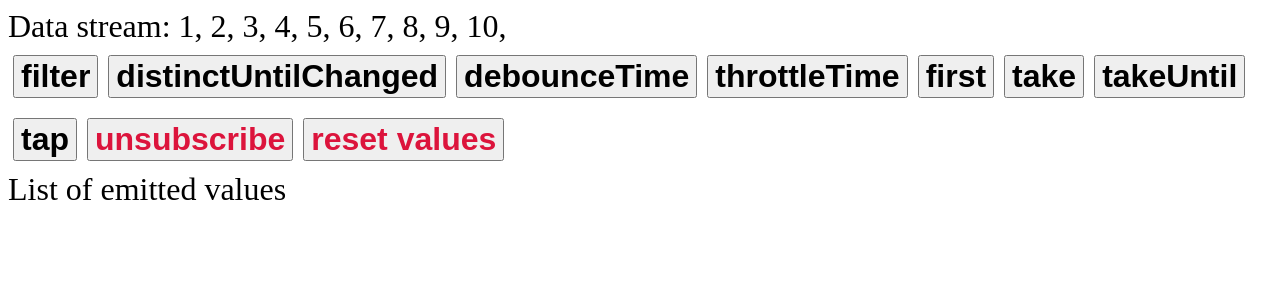
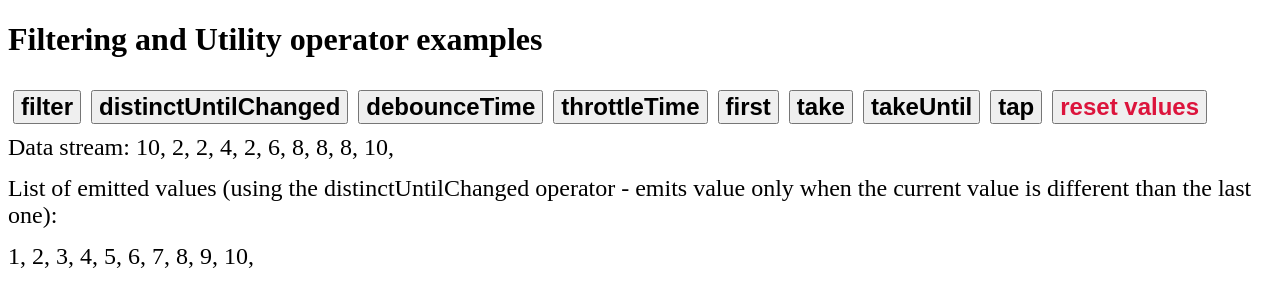
Before and after one commit to petercsonka/observables, an Angular app: page / in a window 1280 px wide. Both pictures are taken after a click on the button "distinctUntilChanged". Shown: the top 306 px of the page. Built offline with nearby package versions, Linux system fonts and the light colour scheme.

Commit message:
extend operator tests

```diff
--- a/src/app/app.component.css
+++ b/src/app/app.component.css
@@ -1,5 +1,9 @@
 div, span, button, li {
-    font-size: xx-large;
+    font-size: x-large;
+}
+
+div {
+  margin-bottom: 14px;
 }
 
 button {
--- a/src/app/app.component.html
+++ b/src/app/app.component.html
@@ -1,7 +1,4 @@
-<div>
-  Data stream: <span *ngFor="let value of dataStream">{{value}}, </span>
-</div>
-
+<h1>Filtering and Utility operator examples</h1>
 <button (click)="useFilter()">filter</button>
 <button (click)="useDistinctUntilChanged()">distinctUntilChanged</button>
 <button (click)="useDebounceTime()">debounceTime</button>
@@ -10,9 +7,13 @@
 <button (click)="useTake()">take</button>
 <button (click)="useTakeUntil()">takeUntil</button>
 <button (click)="useTap()">tap</button>
-<button (click)="reset()" class="reset">unsubscribe</button>
 <button (click)="reset()" class="reset">reset values</button>
 
-<div>List of emitted values {{description}}</div>
+<div [hidden]="hideDataStream">
+  Data stream: <span *ngFor="let value of dataStream">{{value}}, </span>
+</div>
+
+<div [hidden]="hideClickCounts">Total number of clicks events: {{clickCounts}}</div>
+<div [hidden]="hideDescription">List of emitted values {{description}}</div>
 <span *ngFor="let value of emittedValues"><span>{{value}}, </span></span>
 <!-- <div *ngFor="let value of emittedValues"><span>{{proba}}</span></div> -->
--- a/src/app/app.component.ts
+++ b/src/app/app.component.ts
@@ -1,6 +1,6 @@
 import { Component } from '@angular/core';
-import { from, Observable, of } from 'rxjs';
-import { filter, first, map, take, tap } from 'rxjs/operators';
+import { from, fromEvent, interval, Observable, Subscription } from 'rxjs';
+import { filter, first, take, tap, takeUntil, debounceTime, throttleTime, distinctUntilChanged } from 'rxjs/operators';
 
 @Component({
   selector: 'app-root',
@@ -8,103 +8,118 @@ import { filter, first, map, take, tap } from 'rxjs/operators';
   styleUrls: ['./app.component.css']
 })
 export class AppComponent {
-  description = '';
   public dataStream = [1, 2, 3, 4, 5, 6, 7, 8, 9, 10];
-  public emittedValues: number[] = [];
+  public emittedValues: any[] = [];
+  public clickCounts = 0;
+  public description = '';
+  public hideDataStream = true;
+  public hideClickCounts = true;
+  public hideDescription = true;
 
   private observable$!: Observable<number>;
+  private subscription!: Subscription;
 
-  private filter$!: Observable<number>;
-  private distinctUntilChanged$!: Observable<number>;
-  private debounceTime$!: Observable<number>;
-  private throttleTime$!: Observable<number>;
-  private first$!: Observable<number>;
-  private take$!: Observable<number>;
-  private takeUntil$!: Observable<number>;
-  private tap$!: Observable<number>;
-
-  private setupExecution(description: string): void {
-    this.reset();
-    this.description = description;
-    this.observable$ = from(this.dataStream);
-  }
-
+  //Filtering operators
   public useFilter(): void {
     this.setupExecution('(using the filter operator - only the even numbers will be emitted):');
     this.observable$.pipe(filter((value: number) => value % 2 === 0)).subscribe((value: number) => this.emittedValues.push(value));
   }
-
-  public useDistinctUntilChanged(): void {
-
-  }
-
-  public useDebounceTime(): void {
-
-  }
-
-  public useThrottleTime(): void {
-
-  }
-
   public useFirst(): void {
     this.setupExecution('(using the first operator - only the first number will be emitted):');
     this.observable$.pipe(first()).subscribe((value: number) => this.emittedValues.push(value));
   }
 
+  public useDistinctUntilChanged(): void {
+    this.setupExecution('(using the distinctUntilChanged operator - emits value only when the current value is different than the last one):');
+    this.dataStream = [10, 2, 2, 4, 2, 6, 8, 8, 8, 10];
+    this.observable$.pipe(distinctUntilChanged()).subscribe((value: number) => this.emittedValues.push(value));
+  }
+
   public useTake(): void {
-    this.setupExecution('(using the take operator - only the first four number will be emitted):');
+    this.setupExecution('(using the take operator - only the first four numbers will be emitted):');
     this.observable$.pipe(take(4)).subscribe((value: number) => this.emittedValues.push(value));
   }
 
   public useTakeUntil(): void {
-
+    this.reset();
+    this.setDescription('(using the takeUntil operator - values will be emitted until the first double click):');
+    this.setElementVisibility(true, false, true);
+    //const source = this.createIntervalObservable(1000, 0);
+    const source$ = interval(1000);
+    const clicks$ = fromEvent(document, 'dblclick');
+    const result$ = source$.pipe(takeUntil(clicks$));
+    this.subscription = result$.subscribe((value: number) => this.emittedValues.push(value));
   }
 
+  public useDebounceTime(): void {
+    this.reset();
+    this.setDescription('(using the debounceTime operator - emits the latest value of the source after 2000 ms passed without other source emission (click event)):');
+    this.setElementVisibility(true, false, false);
+    const clicks = fromEvent(document, 'click');
+    const result = clicks.pipe(tap((x) => this.clickCounts++), debounceTime(2000));
+    this.subscription = result.subscribe(x => this.emittedValues.push(x.type));
+  }
+
+  public useThrottleTime(): void {
+    this.reset();
+    this.setDescription('(using the throttleTime operator - emits a value from the source, then ignores source values for 2000 ms, then repeats this process):');
+    this.setElementVisibility(true, false, false);
+    const clicks = fromEvent(document, 'click');
+    const result = clicks.pipe(tap((x) => this.clickCounts++), throttleTime(2000));
+    this.subscription = result.subscribe(x => this.emittedValues.push(x.type));
+  }
+
+  //Utility operators
   public useTap(): void {
-    this.setupExecution('(using the tap operator - every number will be emitted, but they will be also logged):');
+    this.setupExecution('(using the tap operator - every number will be emitted, but they will be also logged to the console):');
     this.observable$.pipe(tap((value: number) => console.log(value))).subscribe((value: number) => this.emittedValues.push(value));
   }
 
   public reset(): void {
+    if(this.subscription) {
+      this.subscription.unsubscribe();
+    }
+    this.setElementVisibility(true, true, true);
     this.emittedValues = [];
     this.description = '';
+    this.clickCounts = 0;
   }
 
-  public useFilter2(): void {
-    this.setupExecution('(using the filter operator - only the even numbers will be emitted):');
-    this.observable$.pipe(filter((value: number) => value % 2 === 0)).subscribe((value: number) => this.emittedValues.push(value));
-
-    // const values = filter((value: number) => value % 2 === 0);
-    // values(this.observable$);
-
-    // this.observable$.pipe(filter((value: number) => value % 2 === 0)).subscribe({
-    //   next: (value: number) => this.emittedValues.push(value),
-    //   complete: () => this.emittedValues.push(200)
-    // });
+  private setupExecution(description: string): void {
+    this.reset();
+    this.setDescription(description);
+    this.setElementVisibility(false, false, true);
+    this.dataStream = [1, 2, 3, 4, 5, 6, 7, 8, 9, 10];
+    this.observable$ = from(this.dataStream);
   }
 
-  private executeObservables() {
-    //Converts the arguments to an observable sequence.
-    const nums = of(1, 2, 3);
-
-    const squareValues = map((val: number) => val * val);
-    const squaredNums = squareValues(nums);
-
-    squaredNums.subscribe(x => console.log(x));
+  private setDescription(description: string): void {
+    this.description = description;
   }
 
-  public demo(): void {
-    const customIntervalObservable = new Observable(observer => {
+  private setElementVisibility(hideDataStream: boolean, hideDescription: boolean, hideClickCounts: boolean) {
+    this.hideDataStream = hideDataStream;
+    this.hideDescription = hideDescription;
+    this.hideClickCounts = hideClickCounts;
+  }
+
+
+  private createIntervalObservable(interval: number, emittedValue: number): Observable<number> {
+    return new Observable<number>(observer => {
+      setInterval(() => {
+        console.log(emittedValue);
+        observer.next(emittedValue);
+      }, interval);
+    });
+  }
+  private createIntervalObservable2(interval: number): Observable<number> {
+    return new Observable<number>(observer => {
       let count = 0;
       setInterval(() => {
         console.log(count);
         observer.next(count);
         count++;
-      }, 1000);
-    });
-
-    customIntervalObservable.subscribe((count) => {
-      this.emittedValues.push(count as number);
+      }, 100);
     });
   }
 }
```
